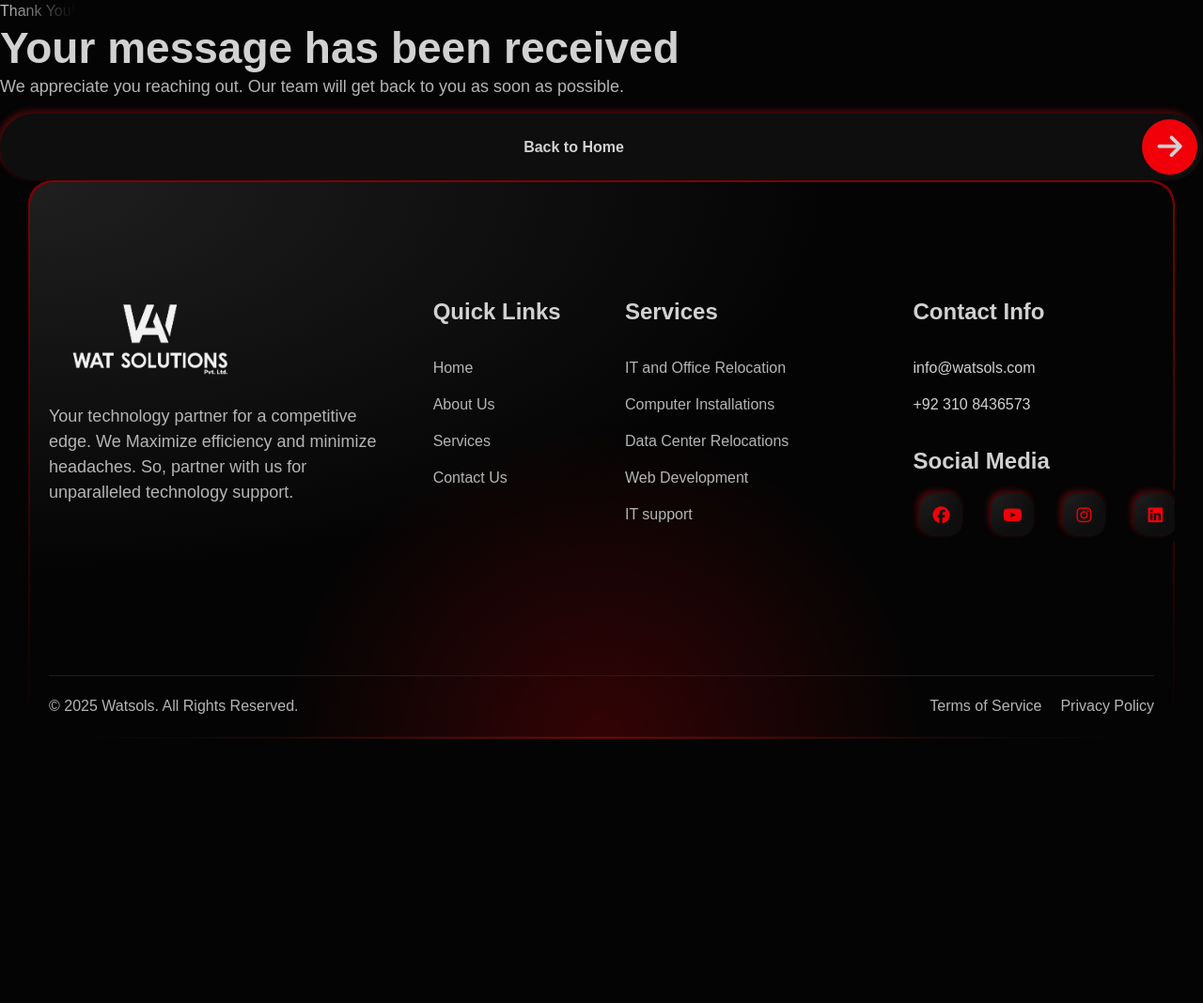
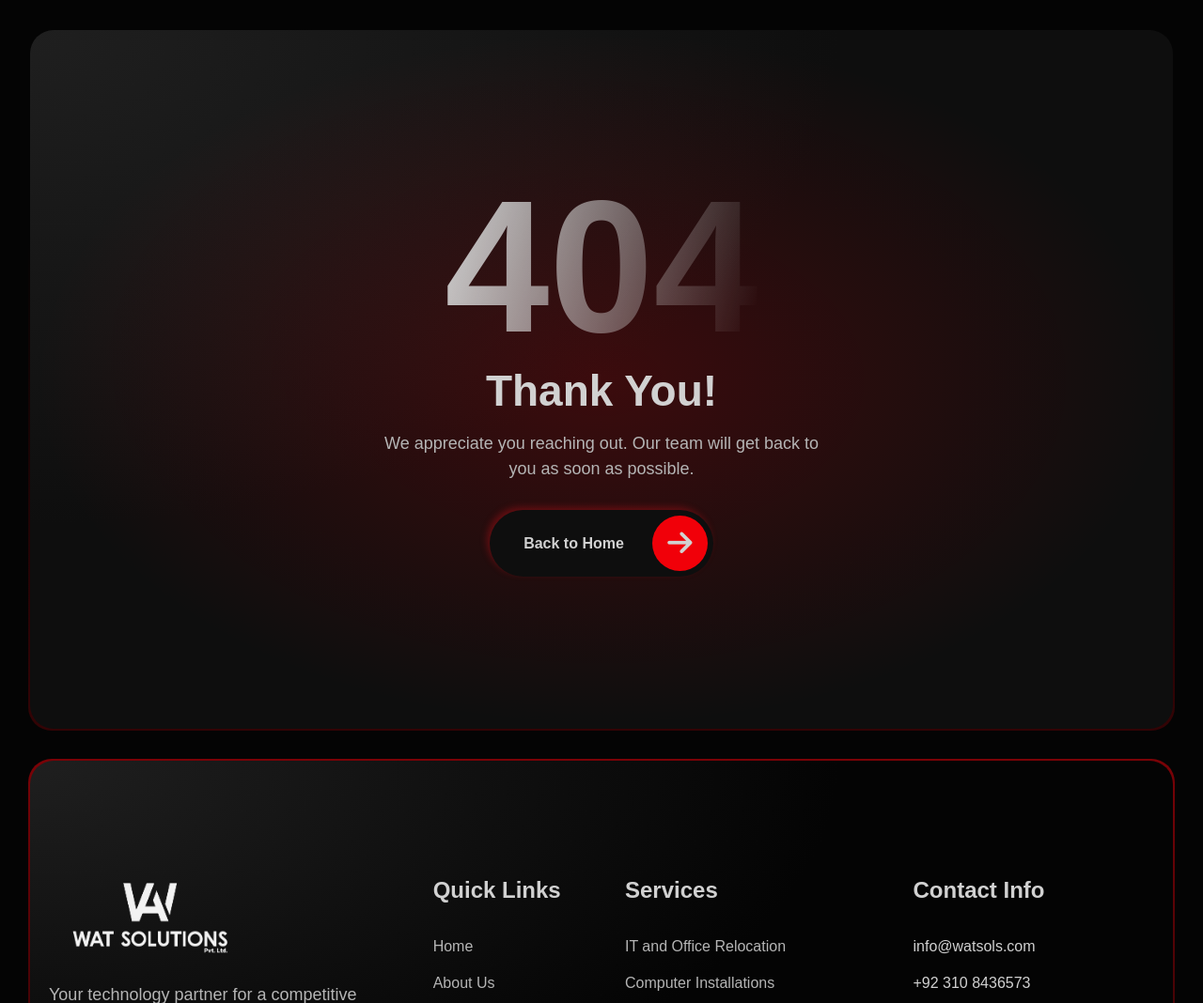
Before and after one commit to fahad-shahjee/watsols, a PHP site: page /thankyou.php in a window 1280 px wide. Shown: the part 161-1229 px from the top of the page at 94% size. Before the commit the page ends 948 px from the top, so only its background shows below. Run offline with PHP 8.4, Linux system fonts and the light colour scheme; some web fonts are replaced.

Commit message:
Backend Done

```diff
--- a/thankyou.php
+++ b/thankyou.php
@@ -19,15 +19,15 @@
 
     <!-- Section Main Content-->
     <main>
-        <!-- Section Thank You -->
-        <div class="section-thankyou">
-            <div class="banner-layout-thankyou">
-                <div class="layout-thankyou">
-                    <span class="text-thankyou title-heading animate-box animated animate__animated" data-animate="animate__fadeInRight">Thank You!</span>
-                    <h3>Your message has been received</h3>
+        <!-- Section Banner -->
+        <div class="section-404">
+            <div class="banner-layout-404">
+                <div class="layout-404">
+                    <span class="text-404 title-heading animate-box animated animate__animated" data-animate="animate__fadeInRight">404</span>
+                    <h3>Thank You!</h3>
                     <p>We appreciate you reaching out. Our team will get back to you as soon as possible.</p>
                     <div>
-                        <a href="./" class="btn btn-accent">
+                        <a href="./index.php" class="btn btn-accent">
                             <div class="btn-title">
                                 <span>Back to Home</span>
                             </div>
```
